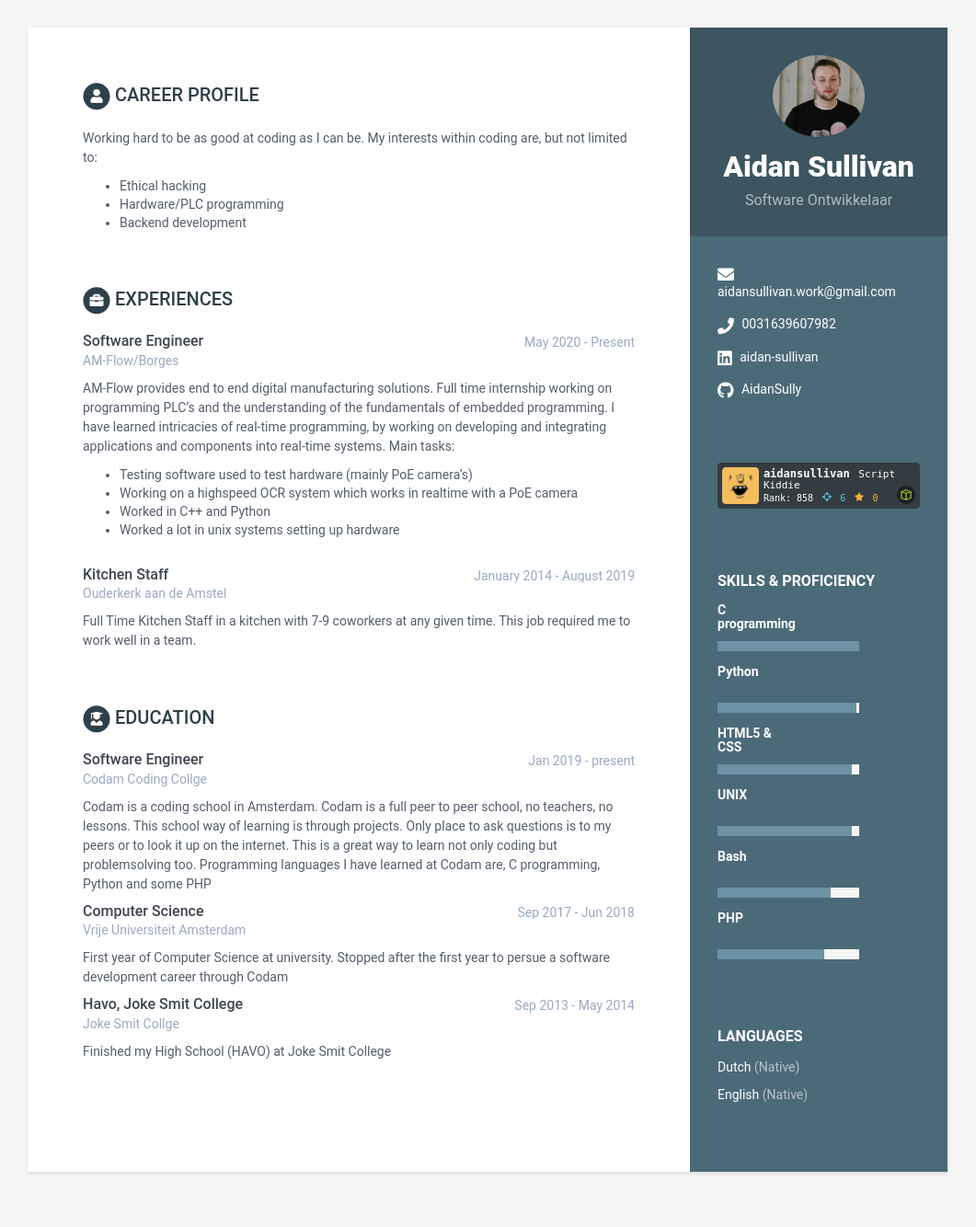
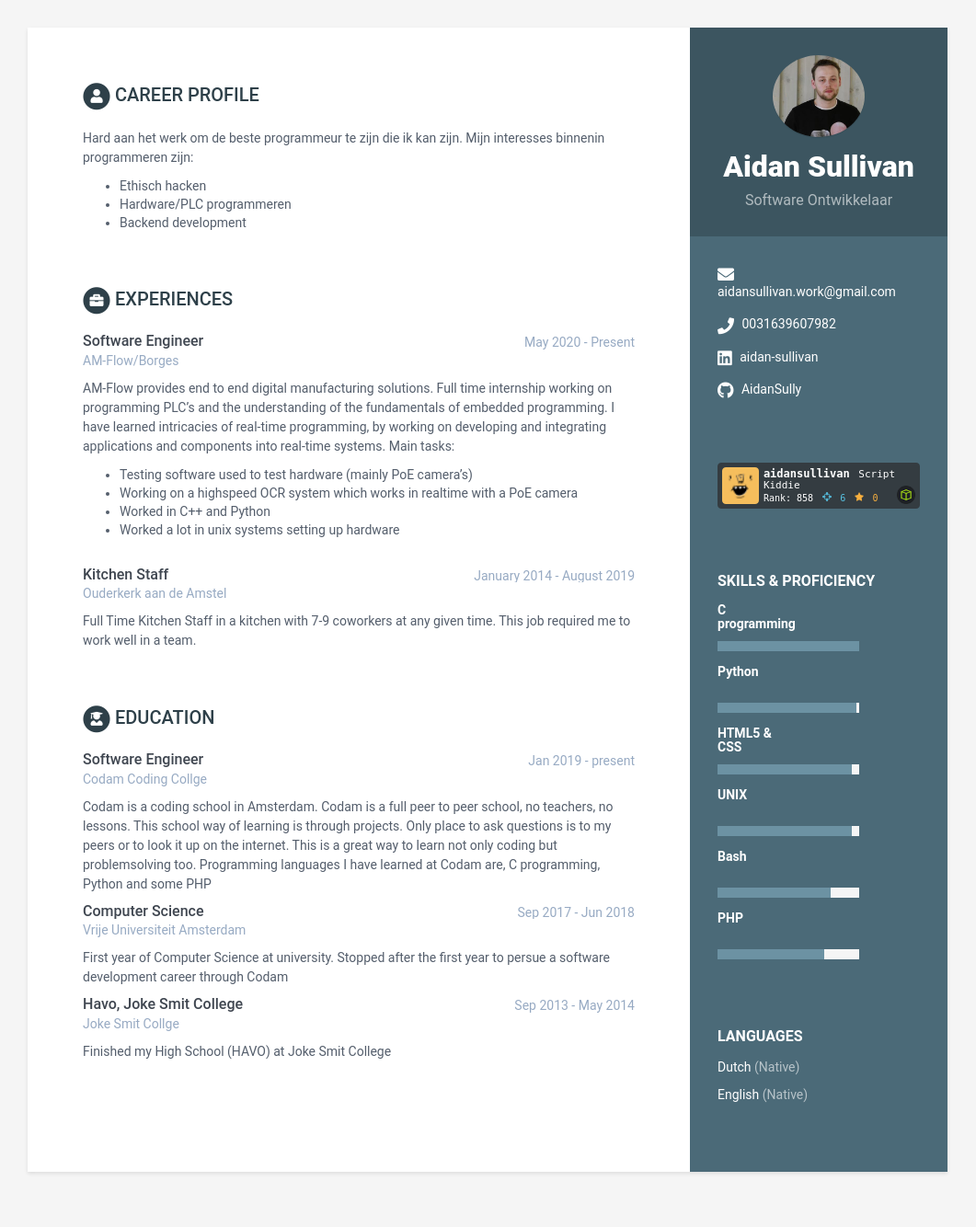
Before and after one commit to AidanSully/online-cv-nl, a Jekyll site: the page built from index.html, in a window 1280 px wide. Shown: the whole page at 92% size, without its empty margins (110-1171 px from the left). Built offline with Jekyll 4.4.1, drawn with Linux system fonts in a browser that asks for light colours.

Commit message:
started translating

```diff
--- a/_data/data.yml
+++ b/_data/data.yml
@@ -29,10 +29,11 @@ sidebar:
 career-profile:
     title: Career Profile
     summary: |
-      Working hard to be as good at coding as I can be. My interests within coding are, but not limited to:
-      - Ethical hacking
-      - Hardware/PLC programming
+      Hard aan het werk om de beste programmeur te zijn die ik kan zijn. Mijn interesses binnenin programmeren zijn:
+      - Ethisch hacken
+      - Hardware/PLC programmeren
       - Backend development
+
 educations:
     - degree: Software Engineer
       university: Codam Coding Collge
```
